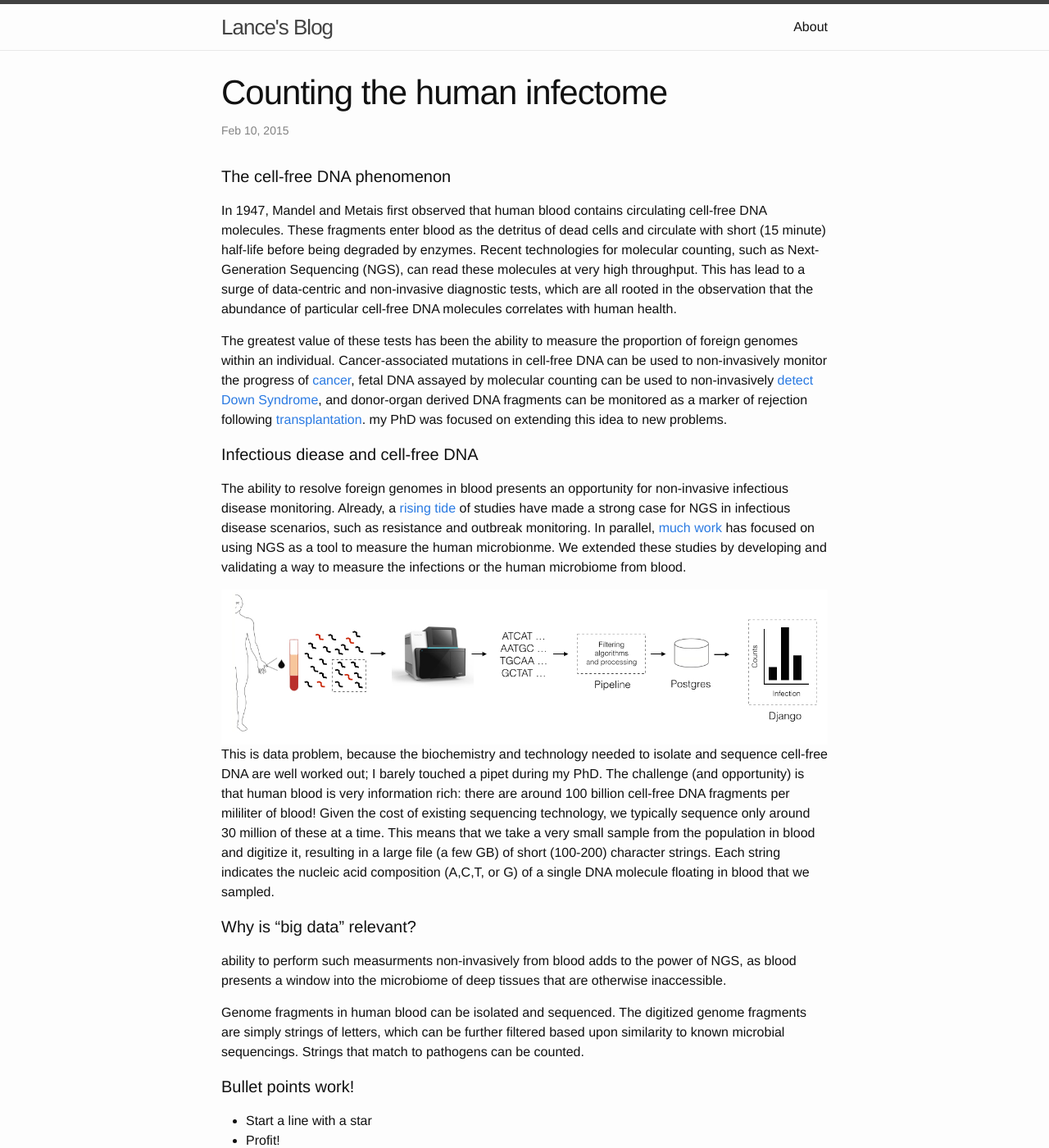
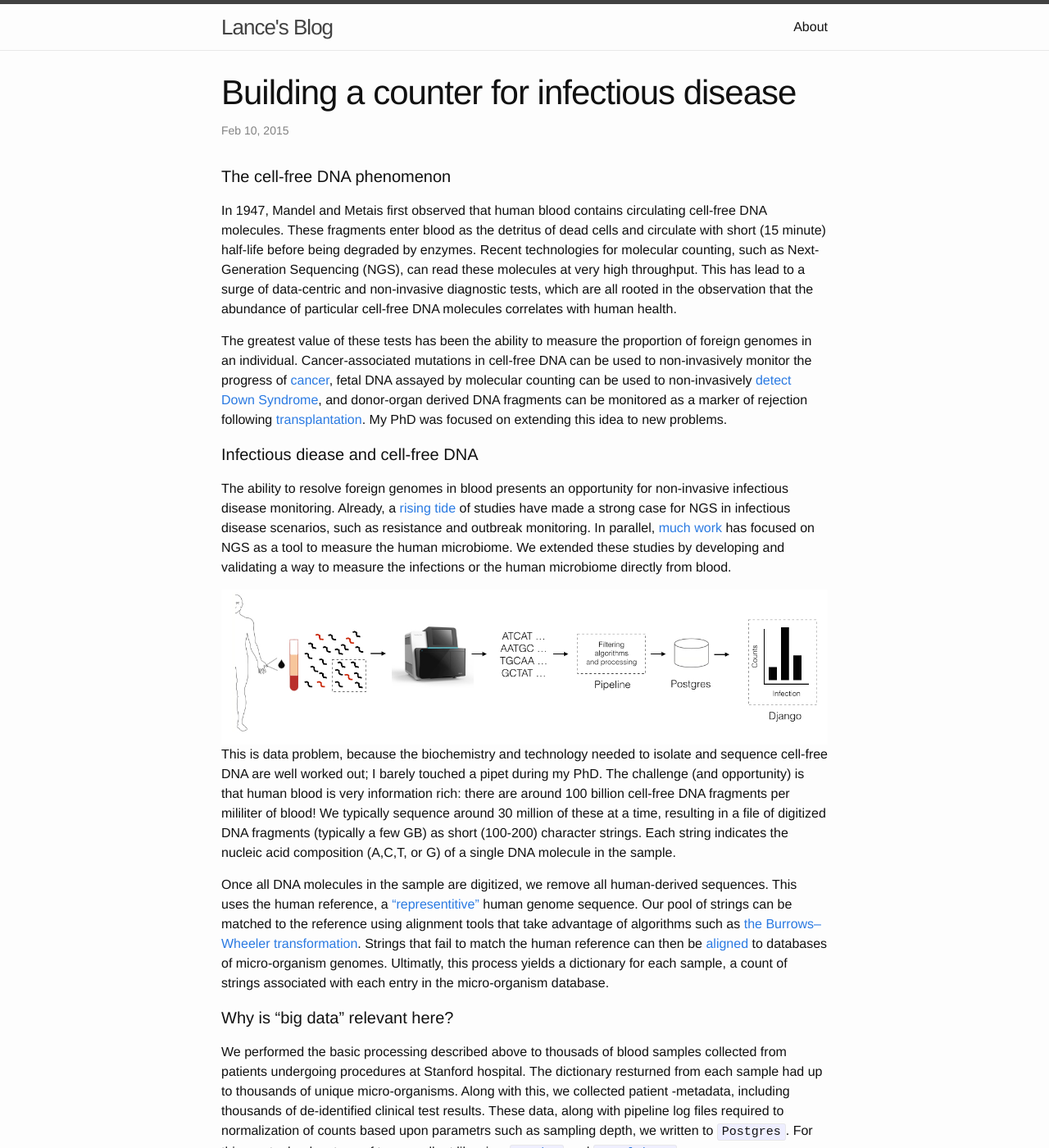
Before and after one commit to rlancemartin/rlancemartin.github.io, a Jekyll site: the page built from _posts/2015-02-10-infectome.markdown, in a window 1280 px wide and 1400 px high. Shown: the whole window at 82% size. Built offline with Jekyll 4.4.1, drawn with Linux system fonts in a browser that asks for light colours; Markdown is read by kramdown in place of the engine named in the settings; comment, search, counter and statistics services are not loaded; some of the changed text lies outside the part shown.

Commit message:
Post updates.

```diff
--- a/_posts/2015-02-10-infectome.markdown
+++ b/_posts/2015-02-10-infectome.markdown
@@ -1,7 +1,7 @@
 ---
 layout: post
 comments: true
-title:  "Counting the human infectome"
+title:  "Building a counter for infectious disease"
 excerpt: "High throughput measurment of infection-derived DNA in human blood."
 date:   2015-02-10 10:19:00
 ---
@@ -10,20 +10,29 @@
 
 In 1947, Mandel and Metais first observed that human blood contains circulating cell-free DNA molecules. These fragments enter blood as the detritus of dead cells and circulate with short (15 minute) half-life before being degraded by enzymes. Recent technologies for molecular counting, such as Next-Generation Sequencing (NGS), can read these molecules at very high throughput. This has lead to a surge of data-centric and non-invasive diagnostic tests, which are all rooted in the observation that the abundance of particular cell-free DNA molecules correlates with human health.
 
-The greatest value of these tests has been the ability to measure the proportion of foreign genomes within an individual. Cancer-associated mutations in cell-free DNA can be used to non-invasively monitor the progress of [cancer](http://www.genome.gov/27556716), fetal DNA assayed by molecular counting can be used to non-invasively [detect Down Syndrome](http://well.blogs.nytimes.com/2014/02/26/new-dna-test-better-at-predicting-some-disorders-in-babies-study-finds/?_r=0), and donor-organ derived DNA fragments can be monitored as a marker of rejection following [transplantation](http://www.marketwatch.com/story/caredx-presents-cell-free-dna-biomarker-results-in-heart-and-kidney-transplant-recipients-at-the-world-transplant-congress-2014-07-28). my PhD was focused on extending this idea to new problems.
+The greatest value of these tests has been the ability to measure the proportion of foreign genomes in an individual. Cancer-associated mutations in cell-free DNA can be used to non-invasively monitor the progress of [cancer](http://www.genome.gov/27556716), fetal DNA assayed by molecular counting can be used to non-invasively [detect Down Syndrome](http://well.blogs.nytimes.com/2014/02/26/new-dna-test-better-at-predicting-some-disorders-in-babies-study-finds/?_r=0), and donor-organ derived DNA fragments can be monitored as a marker of rejection following [transplantation](http://www.marketwatch.com/story/caredx-presents-cell-free-dna-biomarker-results-in-heart-and-kidney-transplant-recipients-at-the-world-transplant-congress-2014-07-28). My PhD was focused on extending this idea to new problems.
 
 ####Infectious diease and cell-free DNA
 
-The ability to resolve foreign genomes in blood presents an opportunity for non-invasive infectious disease monitoring. Already, a [rising tide](http://www.ucsf.edu/news/2014/06/114946/faster-dna-sleuthing-saves-critically-ill-boy) of studies have made a strong case for NGS in infectious disease scenarios, such as resistance and outbreak monitoring. In parallel, [much work](http://www.hmpdacc.org/) has focused on using NGS as a tool to measure the human microbionme. We extended these studies by developing and validating a way to measure the infections or the human microbiome from blood.
+The ability to resolve foreign genomes in blood presents an opportunity for non-invasive infectious disease monitoring. Already, a [rising tide](http://www.ucsf.edu/news/2014/06/114946/faster-dna-sleuthing-saves-critically-ill-boy) of studies have made a strong case for NGS in infectious disease scenarios, such as resistance and outbreak monitoring. In parallel, [much work](http://www.hmpdacc.org/) has focused on NGS as a tool to measure the human microbiome. We extended these studies by developing and validating a way to measure the infections or the human microbiome directly from blood.
 
 <div class="imgcap">
 <img src="/assets/Infectome_1.jpg" width="1000%">
 </div>
 
-This is data problem, because the biochemistry and technology needed to isolate and sequence cell-free DNA are well worked out; I barely touched a pipet during my PhD. The challenge (and opportunity) is that human blood is very information rich: there are around 100 billion cell-free DNA fragments per mililiter of blood! Given the cost of existing sequencing technology, we typically sequence only around 30 million of these at a time. This means that we take a very small sample from the population in blood and digitize it, resulting in a large file (a few GB) of short (100-200) character strings. Each string indicates the nucleic acid composition (A,C,T, or G) of a single DNA molecule floating in blood that we sampled.
+This is data problem, because the biochemistry and technology needed to isolate and sequence cell-free DNA are well worked out; I barely touched a pipet during my PhD. The challenge (and opportunity) is that human blood is very information rich: there are around 100 billion cell-free DNA fragments per mililiter of blood! We typically sequence around 30 million of these at a time, resulting in a file of digitized DNA fragments (typically a few GB) as short (100-200) character strings. Each string indicates the nucleic acid composition (A,C,T, or G) of a single DNA molecule in the sample.
 
-####Why is "big data" relevant?
+Once all DNA molecules in the sample are digitized, we remove all human-derived sequences. This uses the human reference, a ["representitive"](http://en.wikipedia.org/wiki/Reference_genome) human genome sequence. Our pool of strings can be matched to the reference using alignment tools that take advantage of algorithms such as [the Burrows–Wheeler transformation](http://en.wikipedia.org/wiki/Burrows%E2%80%93Wheeler_transform). Strings that fail to match the human reference can then be [aligned](http://en.wikipedia.org/wiki/BLAST) to databases of micro-organism genomes. Ultimatly, this process yields a dictionary for each sample, a count of strings associated with each entry in the micro-organism database.
 
+####Why is "big data" relevant here?
+
+We performed the basic processing described above to thousads of blood samples collected from patients undergoing procedures at Stanford hospital. The dictionary resturned from each sample had up to thousands of unique micro-organisms. Along with this, we collected patient -metadata, including thousands of de-identified clinical test results. These data, along with pipeline log files required to normalization of counts based upon parametrs such as sampling depth, we written to `Postgres`. For this, we took advantage of two excellent libraries, [`pandas`](http://pandas.pydata.org/) and [`SQLAlchemy`](http://www.sqlalchemy.org/).
+
+This resulted in a large amount of data to organize and understand. The value of data at scale is two-fold. ** Benchmarking. ** Every count recorded for a sample can be compared against every other observed count for that same micro-organism across all other samples. As more samples are collected, we gain greater ability to detect anomolies. ** Unbiased. ** With un-biased sampling, we can detect
+
+<div class="imgcap">
+<img src="/assets/Infectome_2.jpg" width="1000%">
+</div>
 
 ability to perform such measurments non-invasively from blood adds to the power of NGS, as blood presents a window into the microbiome of deep tissues that are otherwise inaccessible.
 
```
